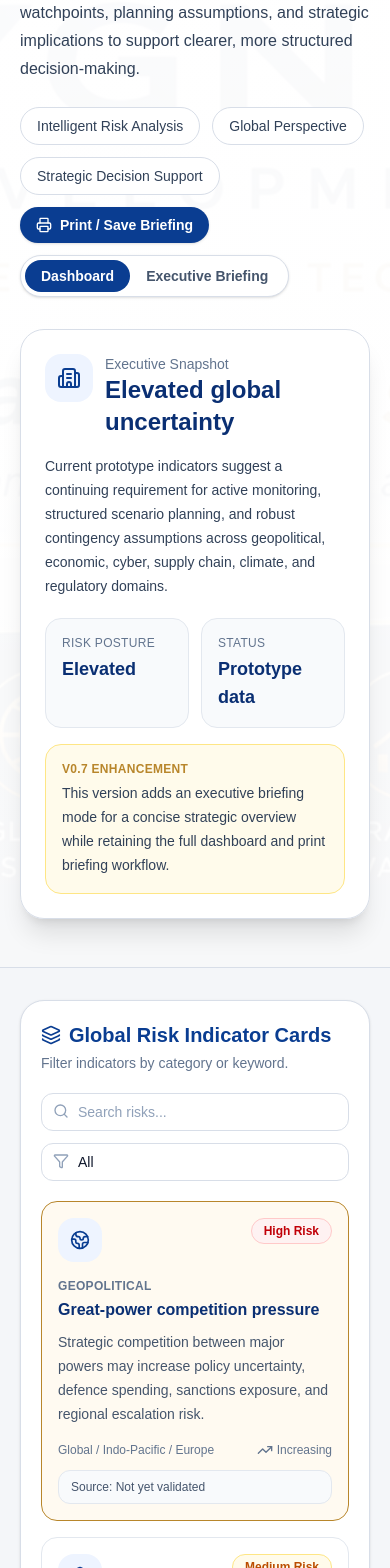
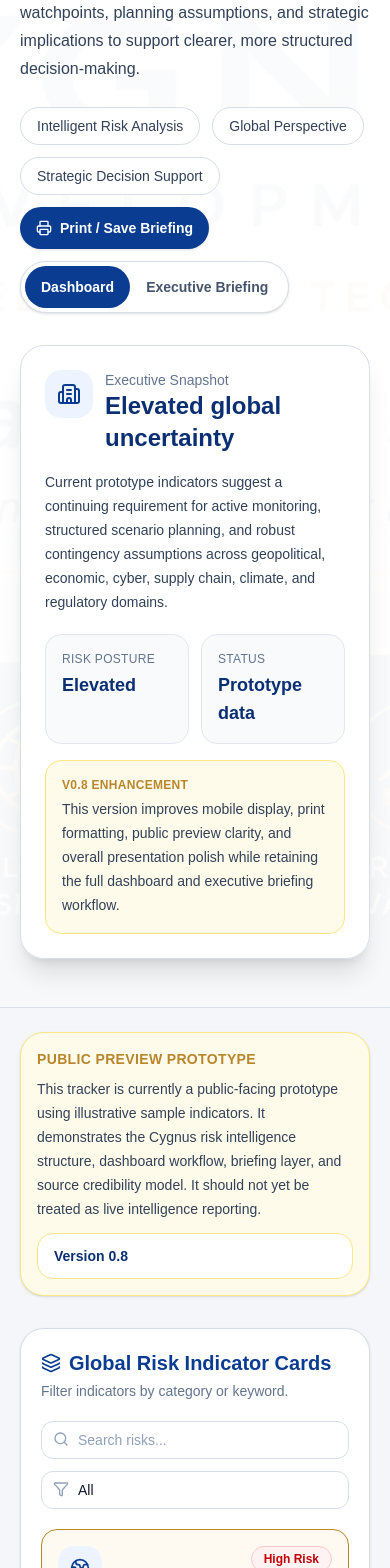
Before and after one commit to waynewdcwc-ship-it/cygnus-risk-tracker, a React (Vite) app: page / in a window 390 px wide. Shown: the part 432-2000 px from the top of the page. Built offline with nearby package versions, Linux system fonts and the light colour scheme.

Commit message:
Tracker v0.8 public preview polish

```diff
--- a/src/App.jsx
+++ b/src/App.jsx
@@ -163,7 +163,7 @@ function GlobalRiskMap({ items, selectedItem, setSelectedItem }) {
       </MapContainer>
 
       <div className="absolute bottom-4 left-4 z-[500] rounded-xl border border-[#d8dee8] bg-white/95 px-3 py-2 text-xs text-slate-600 shadow-sm">
-        Interactive global map · v0.7
+        Interactive global map · v0.8
       </div>
     </div>
   );
@@ -414,7 +414,7 @@ function SourceMethodologyPanel() {
           Prototype status
         </h3>
         <p className="mt-2 text-sm leading-6 text-slate-700">
-          In v0.7, all current source fields are structural placeholders. They
+          In v0.8, all current source fields are structural placeholders. They
           demonstrate how the tracker can later present curated, source-backed
           risk indicators without yet claiming live intelligence validation.
         </p>
@@ -854,7 +854,7 @@ function PrintableBriefing({ selectedItem, lastUpdated }) {
 
           <div className="print-meta">
             <div className="print-meta-label">Tracker Version</div>
-            <div className="print-meta-value">v0.7 Prototype</div>
+            <div className="print-meta-value">v0.8 Public Preview</div>
           </div>
 
           <div className="print-meta">
@@ -953,8 +953,8 @@ function PrintableBriefing({ selectedItem, lastUpdated }) {
 
         <div className="print-disclaimer">
           <strong>Disclaimer:</strong> This briefing is generated from the
-          Cygnus Global Strategic Risk Intelligence Tracker prototype. Current
-          content uses illustrative/sample risk indicators and source
+          Cygnus Global Strategic Risk Intelligence Tracker public preview.
+          Current content uses illustrative/sample risk indicators and source
           placeholders. It is intended to support strategic awareness, scenario
           thinking, and decision support. It should not be treated as official
           intelligence, legal advice, financial advice, or a substitute for
@@ -1030,7 +1030,7 @@ export default function App() {
               <div>
                 <div className="mb-4 inline-flex items-center gap-2 rounded-full border border-[#d8dee8] bg-white/90 px-4 py-2 text-sm font-medium text-slate-700 shadow-sm">
                   <Shield className="h-4 w-4 text-[#0a3d91]" />
-                  Tracker v0.7 · Executive Briefing Mode
+                  Tracker v0.8 · Public Preview &amp; Polish
                 </div>
 
                 <h1 className="max-w-4xl text-4xl font-bold tracking-tight text-[#0a2f73] md:text-6xl">
@@ -1137,14 +1137,37 @@ export default function App() {
 
                 <div className="mt-4 rounded-2xl border border-amber-200 bg-amber-50 p-4">
                   <p className="text-xs font-semibold uppercase tracking-wide text-[#b8862b]">
-                    v0.7 enhancement
+                    v0.8 enhancement
                   </p>
                   <p className="mt-1 text-sm leading-6 text-slate-700">
-                    This version adds an executive briefing mode for a concise
-                    strategic overview while retaining the full dashboard and
-                    print briefing workflow.
+                    This version improves mobile display, print formatting,
+                    public preview clarity, and overall presentation polish while
+                    retaining the full dashboard and executive briefing workflow.
                   </p>
                 </div>
+              </div>
+            </div>
+          </div>
+        </section>
+
+        <section className="mx-auto max-w-7xl px-5 pt-6 md:px-8">
+          <div className="rounded-3xl border border-amber-200 bg-amber-50 p-4 shadow-sm md:p-5">
+            <div className="flex flex-col gap-3 md:flex-row md:items-start md:justify-between">
+              <div>
+                <p className="text-sm font-semibold uppercase tracking-wide text-[#b8862b]">
+                  Public preview prototype
+                </p>
+                <p className="mt-2 text-sm leading-6 text-slate-700">
+                  This tracker is currently a public-facing prototype using
+                  illustrative sample indicators. It demonstrates the Cygnus
+                  risk intelligence structure, dashboard workflow, briefing
+                  layer, and source credibility model. It should not yet be
+                  treated as live intelligence reporting.
+                </p>
+              </div>
+
+              <div className="shrink-0 rounded-2xl border border-amber-200 bg-white px-4 py-3 text-sm font-semibold text-[#0a2f73]">
+                Version 0.8
               </div>
             </div>
           </div>
@@ -1370,7 +1393,7 @@ export default function App() {
                 <SectionTitle
                   icon={Database}
                   title="Data Structure"
-                  subtitle="v0.7 supports both dashboard and executive briefing workflows."
+                  subtitle="v0.8 supports dashboard, executive briefing, and public preview workflows."
                 />
 
                 <div className="space-y-3">
@@ -1449,6 +1472,28 @@ export default function App() {
             </div>
           </section>
         )}
+
+        <footer className="mx-auto max-w-7xl px-5 pb-8 md:px-8">
+          <div className="rounded-3xl border border-[#d8dee8] bg-white p-5 text-sm text-slate-600 shadow-sm md:p-6">
+            <div className="flex flex-col gap-4 md:flex-row md:items-center md:justify-between">
+              <div>
+                <p className="font-semibold text-[#0a2f73]">
+                  Cygnus Development
+                </p>
+                <p className="mt-1 text-xs uppercase tracking-[0.18em] text-[#b8862b]">
+                  Risk Intelligence Technology
+                </p>
+              </div>
+
+              <div className="text-left md:text-right">
+                <p>Cygnus Global Strategic Risk Intelligence Tracker</p>
+                <p className="mt-1 text-xs">
+                  v0.8 public preview · Illustrative prototype data
+                </p>
+              </div>
+            </div>
+          </div>
+        </footer>
       </div>
 
       <PrintableBriefing
--- a/src/index.css
+++ b/src/index.css
@@ -15,11 +15,51 @@ body {
   color: #0f172a;
 }
 
+button,
+a,
+input,
+select {
+  -webkit-tap-highlight-color: transparent;
+}
+
+button:focus-visible,
+a:focus-visible,
+input:focus-visible,
+select:focus-visible {
+  outline: 3px solid rgba(10, 61, 145, 0.35);
+  outline-offset: 3px;
+}
+
+.leaflet-container {
+  font-family: Arial, Helvetica, sans-serif;
+}
+
 .print-briefing {
   display: none;
 }
 
+/* Small-screen polish */
+@media (max-width: 640px) {
+  .leaflet-container {
+    min-height: 280px;
+  }
+
+  .screen-content h1 {
+    word-break: normal;
+  }
+
+  .screen-content button {
+    min-height: 42px;
+  }
+}
+
+/* Print / save-as-PDF briefing */
 @media print {
+  @page {
+    size: A4;
+    margin: 14mm;
+  }
+
   body {
     background: white;
   }
@@ -30,7 +70,6 @@ body {
 
   .print-briefing {
     display: block !important;
-    padding: 32px;
     color: #0f172a;
     font-family: Arial, Helvetica, sans-serif;
   }
@@ -64,64 +103,69 @@ body {
 
   .print-title {
     color: #0a2f73;
-    font-size: 28px;
+    font-size: 26px;
     font-weight: 700;
-    margin-top: 20px;
+    margin-top: 18px;
     line-height: 1.2;
   }
 
   .print-section {
-    margin-top: 22px;
+    margin-top: 18px;
     border: 1px solid #d8dee8;
     border-radius: 12px;
-    padding: 16px;
+    padding: 14px;
     break-inside: avoid;
+    page-break-inside: avoid;
   }
 
   .print-section h2 {
     color: #0a2f73;
-    font-size: 16px;
-    margin: 0 0 10px 0;
+    font-size: 15px;
+    margin: 0 0 8px 0;
   }
 
   .print-section p,
   .print-section li {
-    font-size: 12px;
-    line-height: 1.6;
+    font-size: 11.5px;
+    line-height: 1.55;
   }
 
   .print-grid {
     display: grid;
     grid-template-columns: 1fr 1fr;
-    gap: 12px;
+    gap: 10px;
+    break-inside: avoid;
+    page-break-inside: avoid;
   }
 
   .print-meta {
     border: 1px solid #e3e8ef;
     border-radius: 10px;
-    padding: 10px;
+    padding: 9px;
+    break-inside: avoid;
+    page-break-inside: avoid;
   }
 
   .print-meta-label {
-    font-size: 10px;
+    font-size: 9.5px;
     text-transform: uppercase;
     letter-spacing: 0.08em;
     color: #64748b;
   }
 
   .print-meta-value {
-    font-size: 12px;
+    font-size: 11.5px;
     font-weight: 700;
     color: #0a2f73;
     margin-top: 4px;
   }
 
   .print-disclaimer {
-    margin-top: 24px;
+    margin-top: 20px;
     border-top: 1px solid #d8dee8;
-    padding-top: 14px;
-    font-size: 10px;
-    line-height: 1.5;
+    padding-top: 12px;
+    font-size: 9.5px;
+    line-height: 1.45;
     color: #475569;
   }
 }
```
